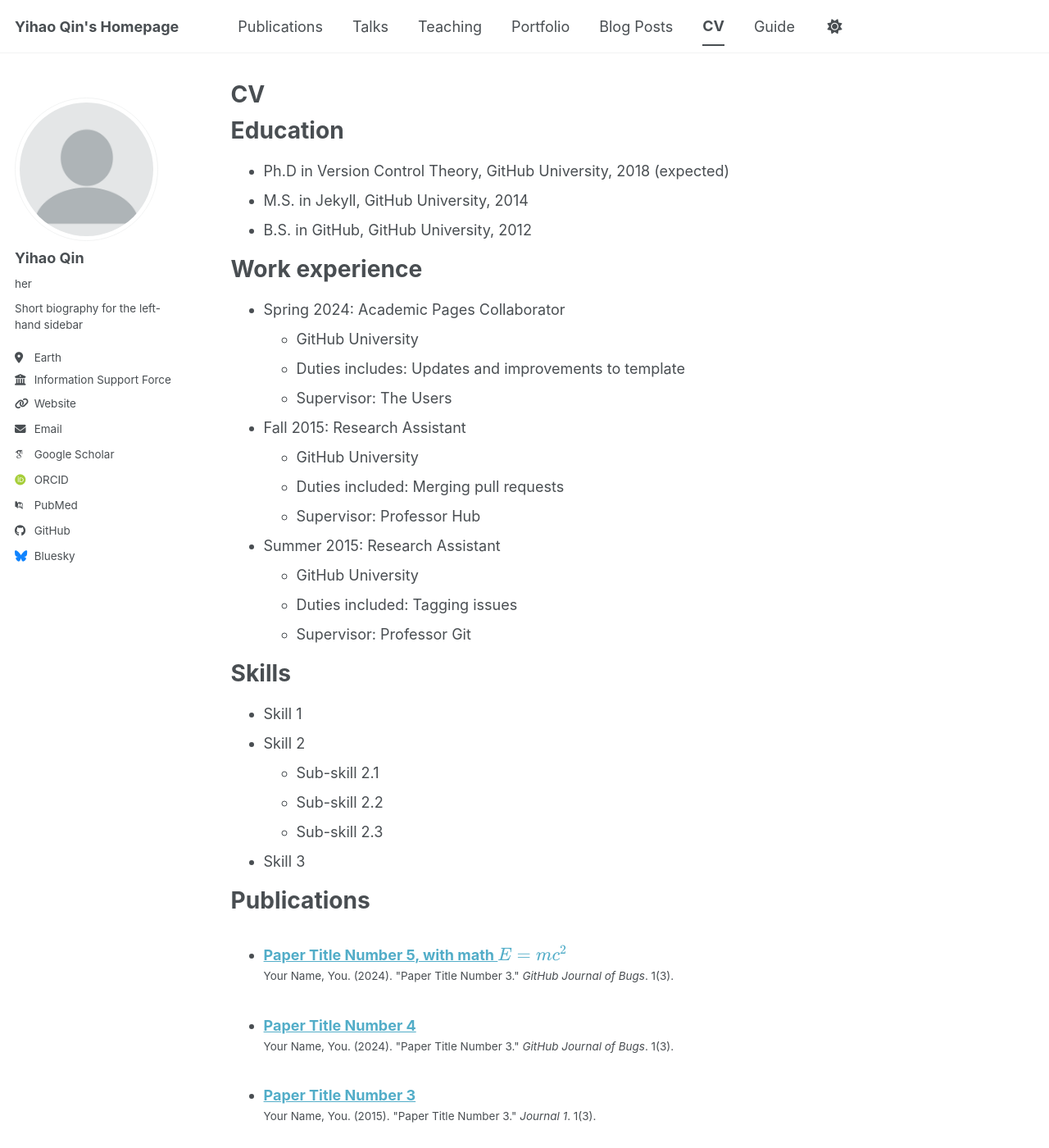
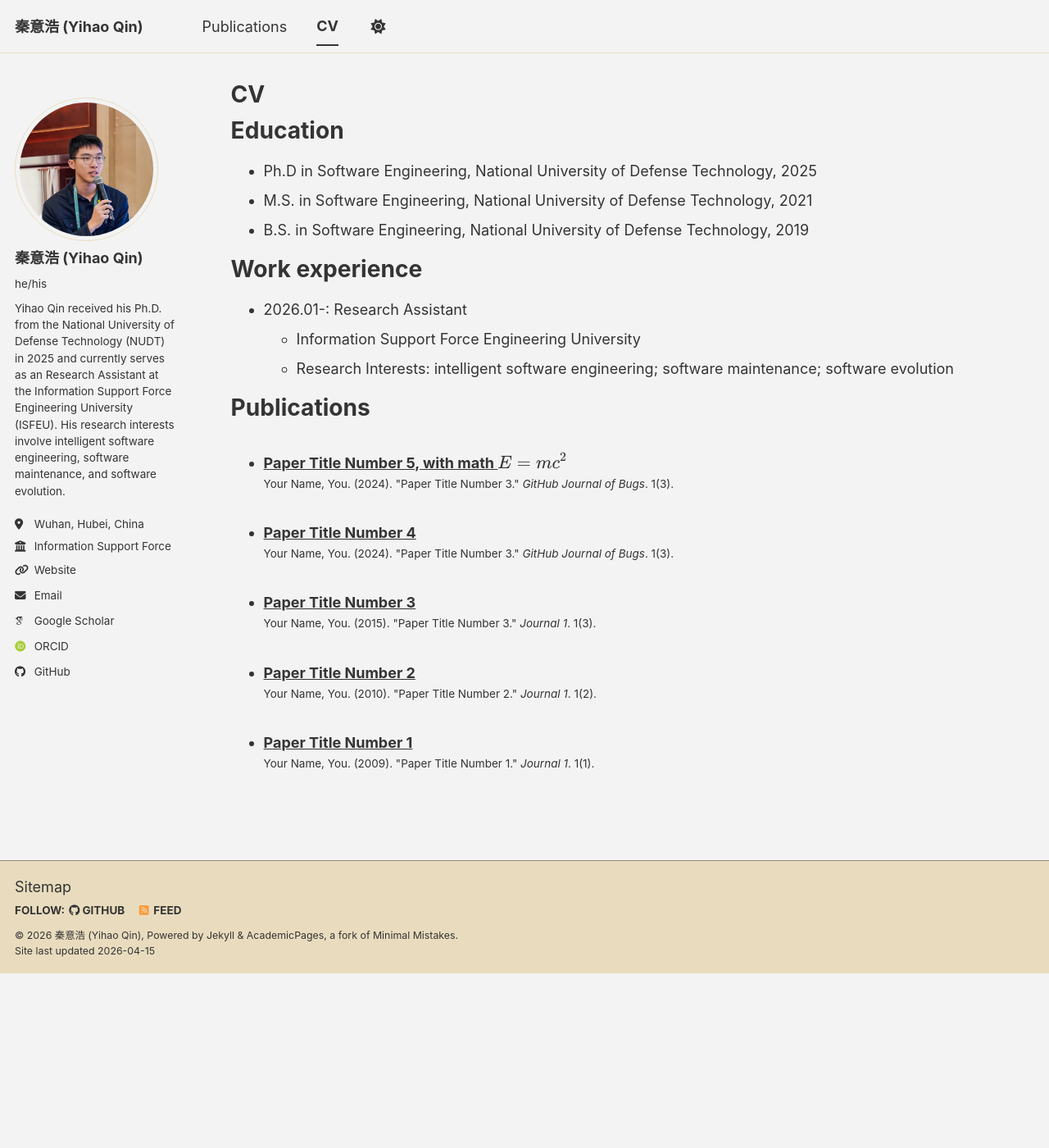
Before and after one commit to IntHelloWorld/IntHelloWorld.github.io, a Jekyll site: the page built from _pages/cv.md, in a window 1280 px wide and 1400 px high. Shown: the whole window at 82% size. Built offline with Jekyll 4.4.1, drawn with Linux system fonts in a browser that asks for light colours; some web fonts are replaced; a script bundle is joined from its source files by our own code; library files that are not in the unit come from our copies; some of the changed text lies outside the part shown.

Commit message:
更新个人信息

```diff
--- a/_config.yml
+++ b/_config.yml
@@ -8,8 +8,8 @@
 
 # Basic Site Settings
 locale                   : "en-US"
-site_theme               : "default" # The available themes options are "default", "air", "sunrise", "mint", "dirt" and "contrast"
-title                    : "Yihao Qin's Homepage"
+site_theme               : "dirt" # The available themes options are "default", "air", "sunrise", "mint", "dirt" and "contrast"
+title                    : "秦意浩 (Yihao Qin)"
 title_separator          : "-"
 name                     : &name "秦意浩 (Yihao Qin)"
 description              : &description "Your Name's academic portfolio"   # Update this with a general description of your site, this is the default if not overridden by a page
@@ -24,24 +24,24 @@ repository               : "IntHelloWorld/IntHelloWorld.github.io"
 author:
   # Biographic information
   avatar           : "profile.png"
-  name             : "Yihao Qin"
-  pronouns         : "her" # example: "she/her"
-  bio              : "Short biography for the left-hand sidebar"
-  location         : "Earth"
-  employer         : "Information Support Force Engineering University"
+  name             : "秦意浩 (Yihao Qin)"
+  pronouns         : "he/his" # example: "she/her"
+  bio              : "Yihao Qin received his Ph.D. from the National University of Defense Technology (NUDT) in 2025 and currently serves as an Research Assistant at the Information Support Force Engineering University (ISFEU). His research interests involve intelligent software engineering, software maintenance, and software evolution."
+  location         : "Wuhan, Hubei, China"
+  employer         : "Information Support Force\nEngineering University"
   uri              : "https://IntHelloWorld.github.io" # URL
   email            : "cueqin@qq.com"
 
   # Academic websites
   academia         : # URL
   arxiv            : # URL - Update with the correct link to your profile
-  googlescholar    : "https://scholar.google.com/citations?user=PS_CX0AAAAAJ"
+  googlescholar    : "https://scholar.google.com/citations?user=XjFKVekAAAAJ"
   inspire-hep      : # URL
   impactstory      : # URL
-  orcid            : "https://orcid.org/yourorcidurl"
+  orcid            : "https://orcid.org/0009-0001-3440-9520"
   semantic         : # URL
   ssrn             : # URL
-  pubmed           : "https://www.ncbi.nlm.nih.gov/pubmed/?term=john+snow"
+  pubmed           : # URL
   researchgate     : # URL
   scopus           : # URL
   zotero           : # URL
@@ -51,13 +51,13 @@ author:
   bitbucket        : # Username - Update with your username on the site
   codepen          : # Username
   dribbble         : # Username
-  github           : "academicpages"
+  github           : "IntHelloWorld"
   kaggle           : # Username
   stackoverflow    : # User number or user number and name (i.e., use "1" or "1/jeff-atwood")
 
   # Social media
   artstation       : # Username
-  bluesky          : "bsky.app" # Replace this with you Bluesky username
+  bluesky          : # Username # Replace this with you Bluesky username
   facebook         : # Username
   flickr           : # Username
   foursquare       : # Username
--- a/_pages/cv.md
+++ b/_pages/cv.md
@@ -11,35 +11,24 @@ redirect_from:
 
 Education
 ======
-* Ph.D in Version Control Theory, GitHub University, 2018 (expected)
-* M.S. in Jekyll, GitHub University, 2014
-* B.S. in GitHub, GitHub University, 2012
+* Ph.D in Software Engineering, National University of Defense Technology, 2025
+* M.S. in Software Engineering, National University of Defense Technology, 2021
+* B.S. in Software Engineering, National University of Defense Technology, 2019
 
 Work experience
 ======
-* Spring 2024: Academic Pages Collaborator
-  * GitHub University
-  * Duties includes: Updates and improvements to template
-  * Supervisor: The Users
+* 2026.01-: Research Assistant
+  * Information Support Force Engineering University
+  * Research Interests: intelligent software engineering; software maintenance; software evolution
 
-* Fall 2015: Research Assistant
-  * GitHub University
-  * Duties included: Merging pull requests
-  * Supervisor: Professor Hub
-
-* Summer 2015: Research Assistant
-  * GitHub University
-  * Duties included: Tagging issues
-  * Supervisor: Professor Git
-
-Skills
+<!-- Skills
 ======
 * Skill 1
 * Skill 2
   * Sub-skill 2.1
   * Sub-skill 2.2
   * Sub-skill 2.3
-* Skill 3
+* Skill 3 -->
 
 Publications
 ======
@@ -47,7 +36,7 @@ Publications
     {% include archive-single-cv.html %}
   {% endfor %}</ul>
 
-Talks
+<!-- Talks
 ======
   <ul>{% for post in site.talks reversed %}
     {% include archive-single-talk-cv.html  %}
@@ -61,4 +50,4 @@ Teaching
 
 Service and leadership
 ======
-* Currently signed in to 43 different slack teams
+* Currently signed in to 43 different slack teams -->
--- a/_pages/publications.html
+++ b/_pages/publications.html
@@ -6,7 +6,7 @@ author_profile: true
 ---
 
 {% if site.author.googlescholar %}
-  <div class="wordwrap">You can also find my articles on <a href="{{site.author.googlescholar}}">my Google Scholar profile</a>.</div>
+  <div class="wordwrap">You can also find my articles on my <a href="{{site.author.googlescholar}}">Google Scholar profile</a>.</div>
 {% endif %}
 
 {% include base_path %}
```
Also changed, not shown: _data/navigation.yml (+10 -10 lines), images/profile.png.
